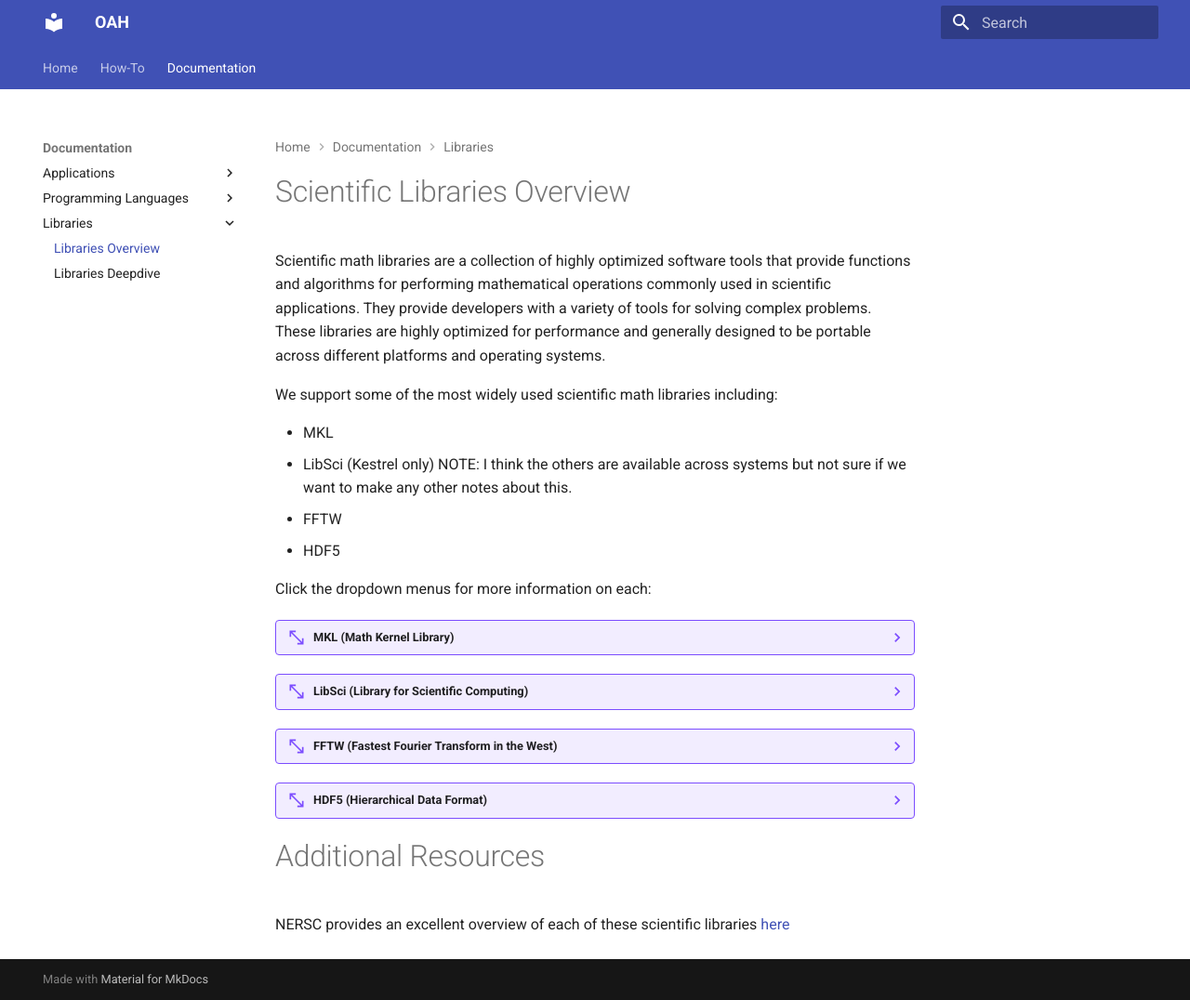
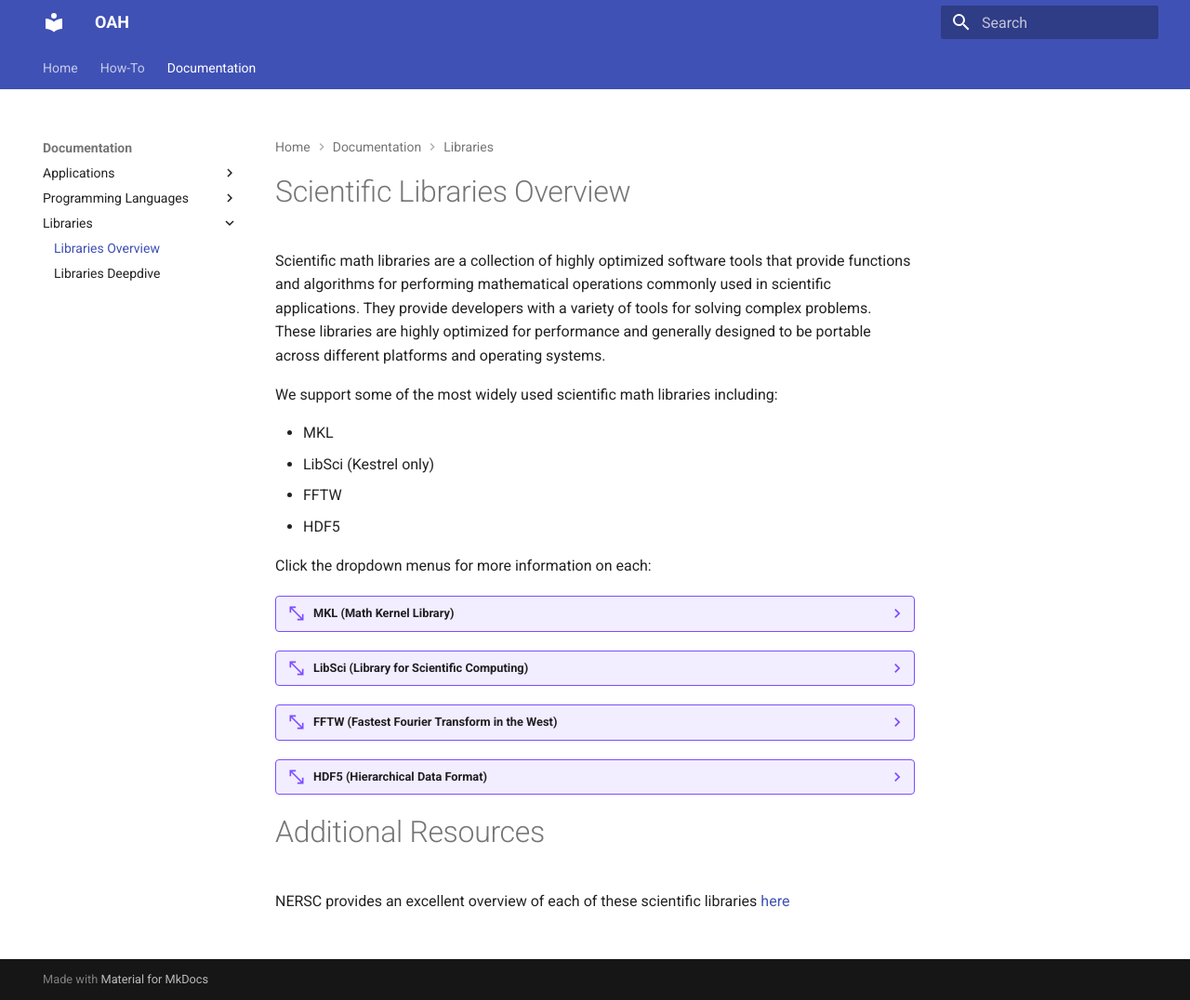
Before and after one commit to oahull0112/oahull0112.github.io, an MkDocs documentation site: the page built from docs/Documentation/Libraries/intro_libraries.md, in a window 1280 px wide and 1076 px high. Shown: the whole window at 93% size. Built offline with MkDocs 1.6.1 and Material for MkDocs 9.7.7, drawn with Linux system fonts in a browser that asks for light colours.

Commit message:
fix typo

```diff
--- a/docs/Documentation/Libraries/intro_libraries.md
+++ b/docs/Documentation/Libraries/intro_libraries.md
@@ -7,7 +7,7 @@ Scientific math libraries are a collection of highly optimized software tools th
 We support some of the most widely used scientific math libraries including:
 
 * MKL
-* LibSci (Kestrel only) NOTE: I think the others are available across systems but not sure if we want to make any other notes about this.
+* LibSci (Kestrel only)
 * FFTW
 * HDF5
 
```
Also changed, not shown: 1 other file.
